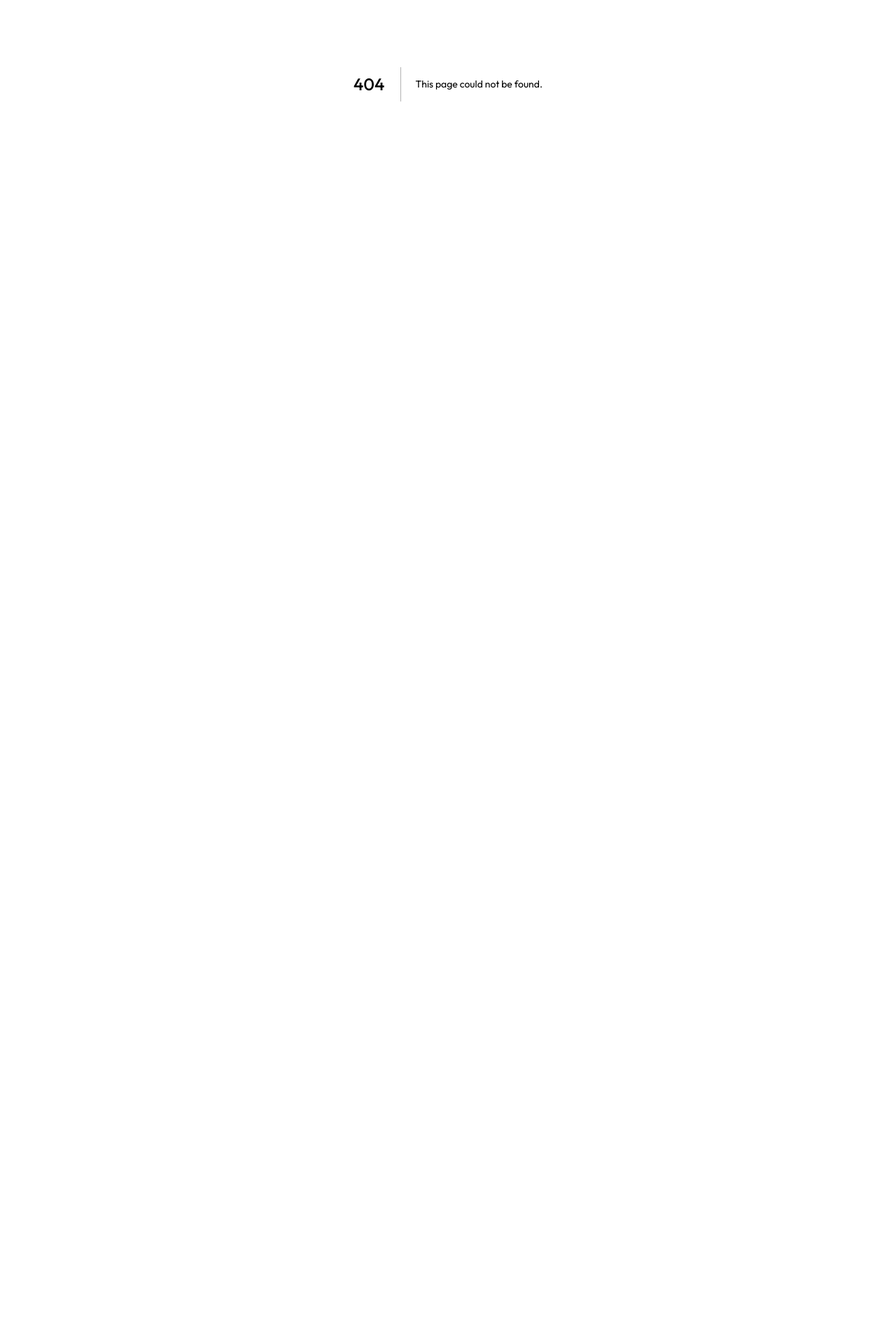
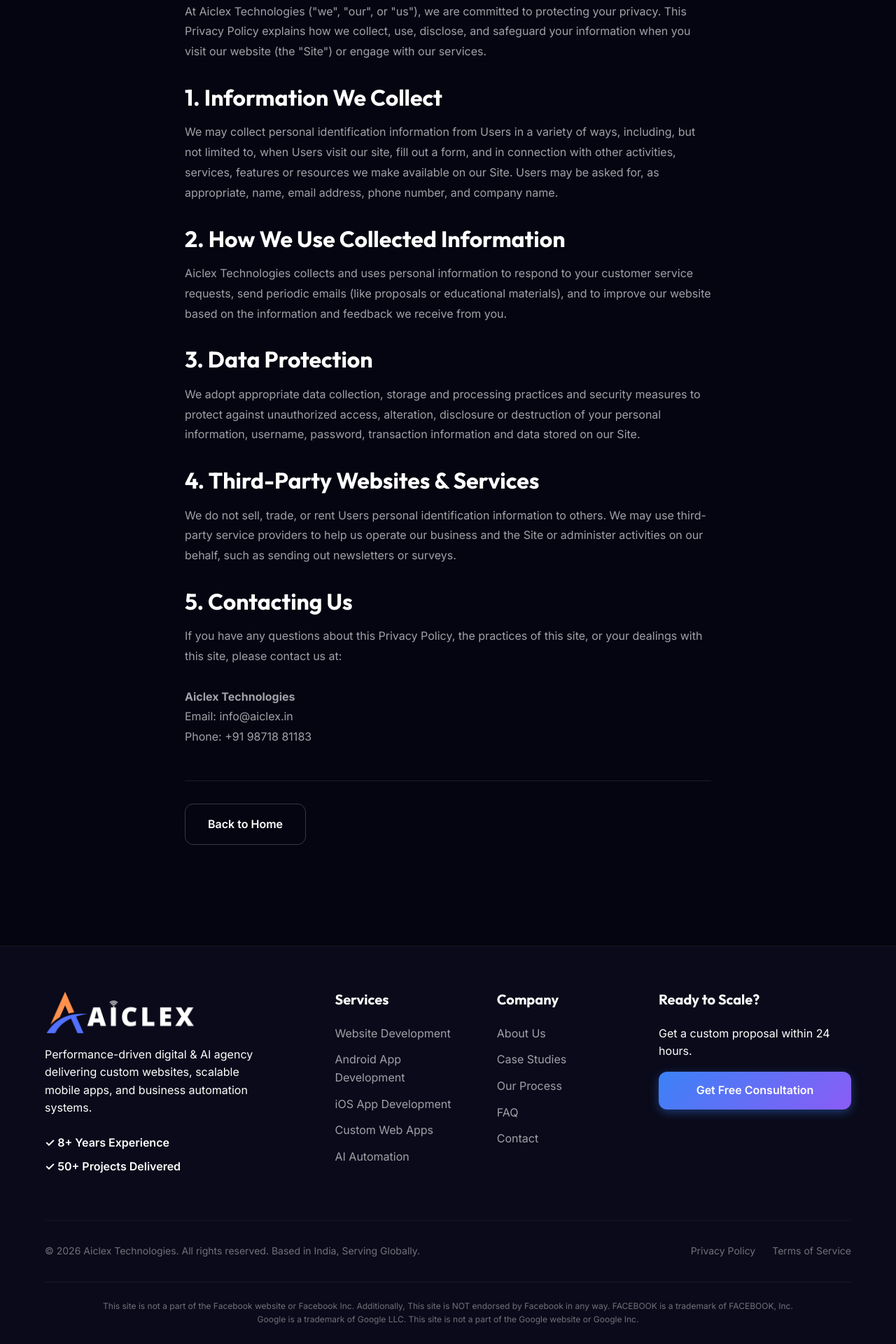
Before and after one commit to umeshkumar097/sales-page, a Next.js app: page /privacy in a window 1280 px wide. Before the commit this address had no page. Shown: the part 280-2200 px from the top of the page at 70% size. Before the commit the page ends 800 px from the top, so only its background shows below. Built offline with nearby package versions, Linux system fonts and the light colour scheme.

Commit message:
feat: Add Privacy Policy, link Terms page, and add Ads disclaimers to Footer

```diff
--- /dev/null
+++ b/app/privacy/page.tsx
@@ -0,0 +1,58 @@
+import Link from "next/link";
+import Header from "@/components/ui/Header";
+import Footer from "@/components/ui/Footer";
+
+export default function PrivacyPolicy() {
+    return (
+        <>
+            <Header />
+            <main style={{ padding: "120px 0 80px 0", backgroundColor: "var(--bg-primary)", minHeight: "80vh" }}>
+                <div className="container" style={{ maxWidth: "800px" }}>
+                    <h1 style={{ marginBottom: "2rem" }}>Privacy Policy</h1>
+
+                    <div style={{ color: "var(--text-secondary)", lineHeight: "1.8" }}>
+                        <p style={{ marginBottom: "1.5rem" }}>
+                            Last Updated: {new Date().toLocaleDateString()}
+                        </p>
+                        <p style={{ marginBottom: "1.5rem" }}>
+                            At Aiclex Technologies ("we", "our", or "us"), we are committed to protecting your privacy. This Privacy Policy explains how we collect, use, disclose, and safeguard your information when you visit our website (the "Site") or engage with our services.
+                        </p>
+
+                        <h3 style={{ color: "var(--text-primary)", marginTop: "2rem", marginBottom: "1rem" }}>1. Information We Collect</h3>
+                        <p style={{ marginBottom: "1.5rem" }}>
+                            We may collect personal identification information from Users in a variety of ways, including, but not limited to, when Users visit our site, fill out a form, and in connection with other activities, services, features or resources we make available on our Site. Users may be asked for, as appropriate, name, email address, phone number, and company name.
+                        </p>
+
+                        <h3 style={{ color: "var(--text-primary)", marginTop: "2rem", marginBottom: "1rem" }}>2. How We Use Collected Information</h3>
+                        <p style={{ marginBottom: "1.5rem" }}>
+                            Aiclex Technologies collects and uses personal information to respond to your customer service requests, send periodic emails (like proposals or educational materials), and to improve our website based on the information and feedback we receive from you.
+                        </p>
+
+                        <h3 style={{ color: "var(--text-primary)", marginTop: "2rem", marginBottom: "1rem" }}>3. Data Protection</h3>
+                        <p style={{ marginBottom: "1.5rem" }}>
+                            We adopt appropriate data collection, storage and processing practices and security measures to protect against unauthorized access, alteration, disclosure or destruction of your personal information, username, password, transaction information and data stored on our Site.
+                        </p>
+
+                        <h3 style={{ color: "var(--text-primary)", marginTop: "2rem", marginBottom: "1rem" }}>4. Third-Party Websites & Services</h3>
+                        <p style={{ marginBottom: "1.5rem" }}>
+                            We do not sell, trade, or rent Users personal identification information to others. We may use third-party service providers to help us operate our business and the Site or administer activities on our behalf, such as sending out newsletters or surveys.
+                        </p>
+
+                        <h3 style={{ color: "var(--text-primary)", marginTop: "2rem", marginBottom: "1rem" }}>5. Contacting Us</h3>
+                        <p style={{ marginBottom: "1.5rem" }}>
+                            If you have any questions about this Privacy Policy, the practices of this site, or your dealings with this site, please contact us at: <br/><br/>
+                            <strong>Aiclex Technologies</strong><br/>
+                            Email: info@aiclex.in<br/>
+                            Phone: +91 98718 81183
+                        </p>
+
+                        <div style={{ marginTop: "3rem", paddingTop: "2rem", borderTop: "1px solid rgba(255,255,255,0.1)" }}>
+                            <Link href="/" className="btn btn-secondary">Back to Home</Link>
+                        </div>
+                    </div>
+                </div>
+            </main>
+            <Footer />
+        </>
+    );
+}
--- a/components/sections/Services.tsx
+++ b/components/sections/Services.tsx
@@ -9,7 +9,8 @@ export default function Services() {
             desc: "Fast, secure, and SEO-optimized corporate & ecommerce websites that convert visitors into buyers.",
             impact: "Increase brand trust and online sales by 200%.",
             for: "Businesses, Coaches, E-commerce",
-            icon: "🌐"
+            icon: "🌐",
+            image: "/website_mockup.png"
         },
         {
             title: "Custom Web Applications",
--- a/components/ui/Footer.tsx
+++ b/components/ui/Footer.tsx
@@ -64,9 +64,17 @@ export default function Footer() {
                 <div className={styles.bottom}>
                     <p>&copy; {new Date().getFullYear()} Aiclex Technologies. All rights reserved. Based in India, Serving Globally.</p>
                     <div className={styles.legal}>
-                        <Link href="#">Privacy Policy</Link>
-                        <Link href="#">Terms of Service</Link>
+                        <Link href="/privacy">Privacy Policy</Link>
+                        <Link href="/terms">Terms of Service</Link>
                     </div>
+                </div>
+
+                <div className={styles.disclaimer} style={{ marginTop: "2rem", fontSize: "0.75rem", color: "var(--text-muted)", textAlign: "center", borderTop: "1px solid rgba(255,255,255,0.05)", paddingTop: "1.5rem" }}>
+                    <p>
+                        This site is not a part of the Facebook website or Facebook Inc. Additionally, This site is NOT endorsed by Facebook in any way. FACEBOOK is a trademark of FACEBOOK, Inc.
+                        <br />
+                        Google is a trademark of Google LLC. This site is not a part of the Google website or Google Inc.
+                    </p>
                 </div>
             </div>
         </footer>
```
Also changed, not shown: public/website_mockup.png (added).
